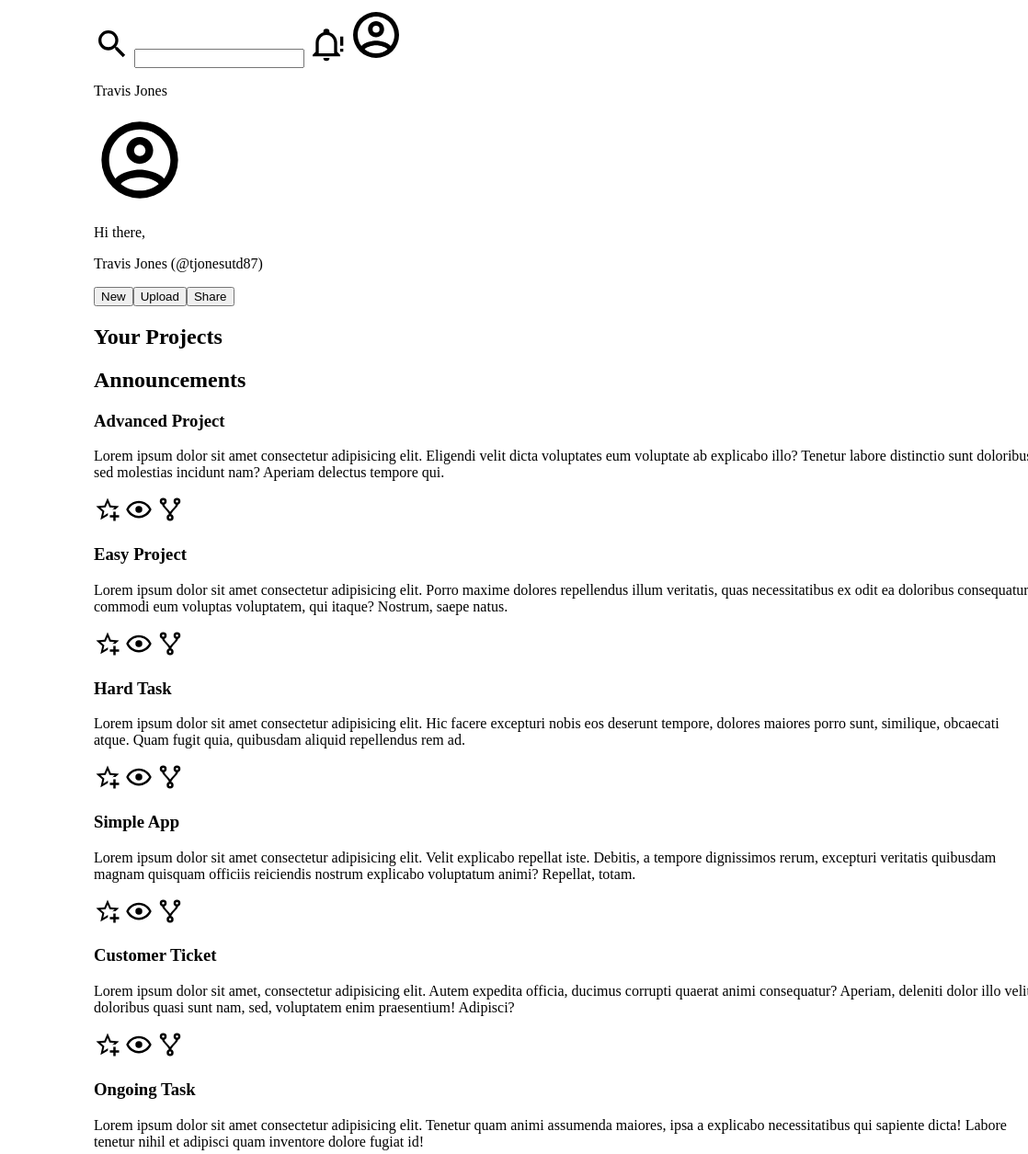
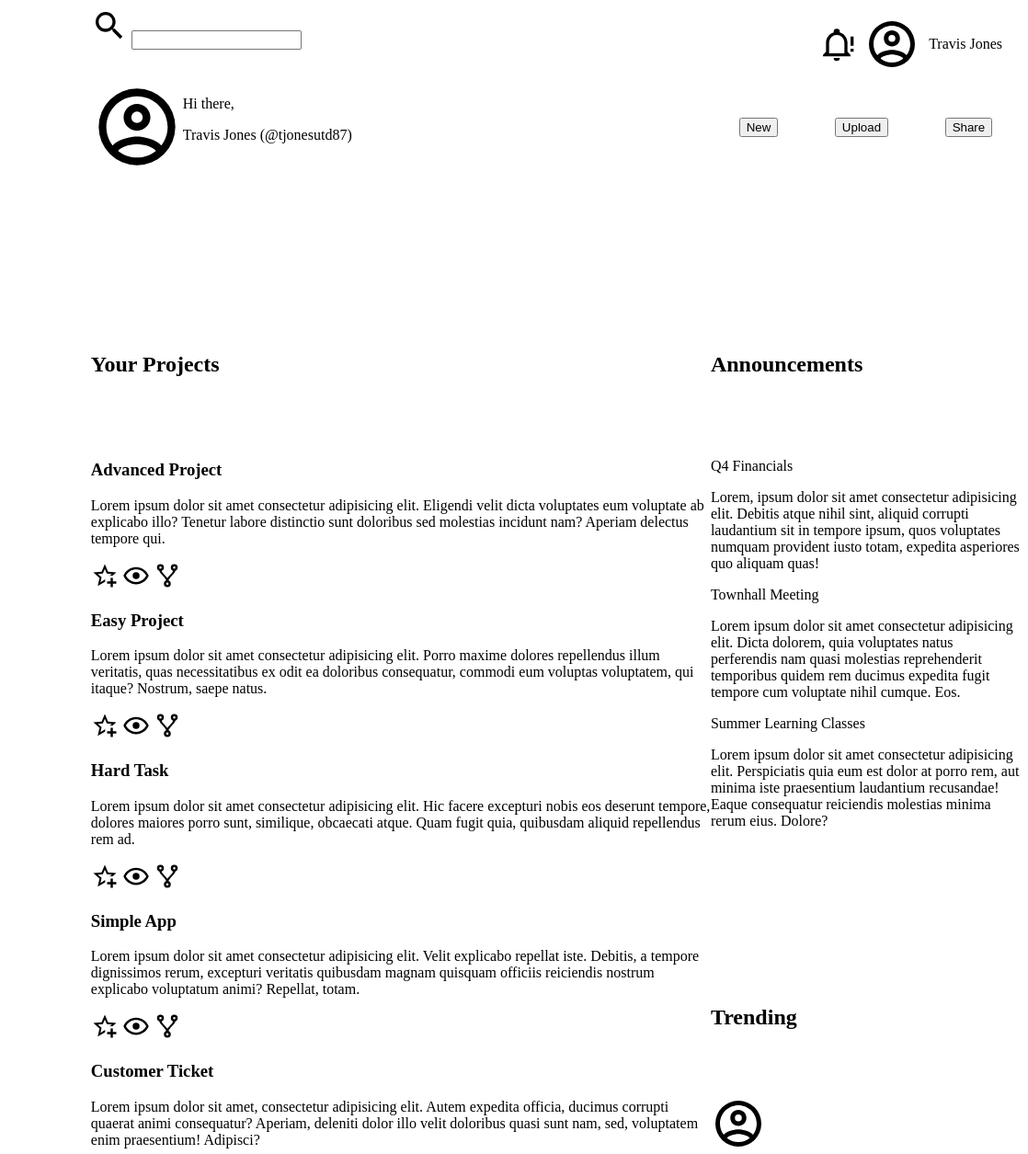
Before and after one commit to tjonesutd87/admin-dashboard, a plain HTML site: page index.html in a window 1280 px wide. Shown: the top 1255 px of the page at 92% size, 162-1280 px from the left. Drawn offline with Linux system fonts and the light colour scheme.

Commit message:
add more grid styles

```diff
--- a/index.html
+++ b/index.html
@@ -9,17 +9,27 @@
 <body>
     <div id="wrapper">
         <div id="header">
+            <div id="search">
                 <img class="dark-icon" src="images/magnify.svg" alt="search icon">
-            <input type="text" id="search">
+                <input type="text" id="search-bar">
+            </div>
+            <div id="profile-tray">
                 <img class="dark-icon" src="images/bell-alert-outline.svg" alt="notification icon">
                 <img class="small-badge" src="images/account-circle-outline.svg" alt="profile badge">
                 <p id="badge-name">Travis Jones</p>
+            </div>
+            <div id="greeting-container">
                 <img class="large-badge" src="images/account-circle-outline.svg" alt="large profile badge">
                 <div id="greeting">
                     <p>Hi there,</p>
                     <p>Travis Jones (@tjonesutd87)</p>
                 </div>
-            <button id="new">New</button><button id="upload">Upload</button><button id="share">Share</button>
+            </div>
+            <div id="button-container">
+                <button id="new">New</button>
+                <button id="upload">Upload</button>
+                <button id="share">Share</button>
+            </div>
         </div>
         <div id="sidebar">
             <div id="logo">
@@ -48,8 +58,8 @@
             </div>
         </div>
         <div id="main-content">
-            <h2 class="content-header">Your Projects</h2>
-            <h2 class="content-header">Announcements</h2>
+            <h2 class="content-header" id="card-header">Your Projects</h2>
+            <h2 class="content-header" id="announcement-header">Announcements</h2>
             <div id="card-container">
                 <div class="card">
                     <div id="card-highlight"></div>
@@ -112,7 +122,7 @@
                     </div>
                 </div>
             </div>
-            <div id="announcments">
+            <div id="announcements">
                 <div class="announcement">
                     <p class="announcement-title">Q4 Financials</p>
                     <p class="announcement-preview">Lorem, ipsum dolor sit amet consectetur adipisicing elit. Debitis atque nihil sint, aliquid corrupti laudantium sit in tempore ipsum, quos voluptates numquam provident iusto totam, expedita asperiores quo aliquam quas!</p>
@@ -126,7 +136,7 @@
                     <p class="announcement-preview">Lorem ipsum dolor sit amet consectetur adipisicing elit. Perspiciatis quia eum est dolor at porro rem, aut minima iste praesentium laudantium recusandae! Eaque consequatur reiciendis molestias minima rerum eius. Dolore?</p>
                 </div>
             </div>
-            <h2 class="content-header"></h2>
+            <h2 class="content-header" id="trending-header">Trending</h2>
             <div id="trending">
                 <img class="small-badge" src="images/account-circle-outline.svg" alt="profile badge">
                 <p>@mev</p>
--- a/styles.css
+++ b/styles.css
@@ -25,13 +25,42 @@
 #wrapper {
     display: grid;
     grid-template: 1fr 4fr/1fr 4fr;
-    height: 100vw;
-    width: 100vw;
+    height: 100%;
+    width: 100%;
 }
 
 #header {
-    grid-row: 1;
-    grid-column: 2/3;
+    grid-area: 1/2/2/3;
+    display: grid;
+    grid-template: 1fr 2fr/2fr 1fr;
+    height: 175px;
+}
+
+#greeting-container {
+    display:flex;
+    flex-direction: row;
+    height: 100px;
+}
+
+#button-container {
+    display:flex;
+    flex-direction: row;
+    justify-content: space-around;
+    align-items: center;
+    height: 100px;
+}
+
+#profile-tray {
+    display:flex;
+    flex-direction: row;
+    justify-content: flex-end;
+    align-items: center;
+    margin: 10px 20px;
+    gap: 10px;
+}
+
+#greeting {
+    height: 50px;
 }
 
 #sidebar {
@@ -42,4 +71,30 @@
 #main-content {
     grid-column: 2/3;
     grid-row: 2/3;
+    display: grid;
+    grid-template: 1fr 5fr 1fr 5fr/2fr 1fr;
 }
+
+#project-header {
+    grid-area: 1/1;
+}
+
+#announcements-header {
+    grid-area: 1/2;
+}
+
+#card-container {
+    grid-area: 2/1/5/2
+}
+
+#announcements {
+    grid-area: 2/2;
+}
+
+#trending-header {
+    grid-area: 3/2
+}
+
+#trending {
+    grid-area: 4/2;
+}
```
Lines whose indentation alone changed are shown as unchanged.
